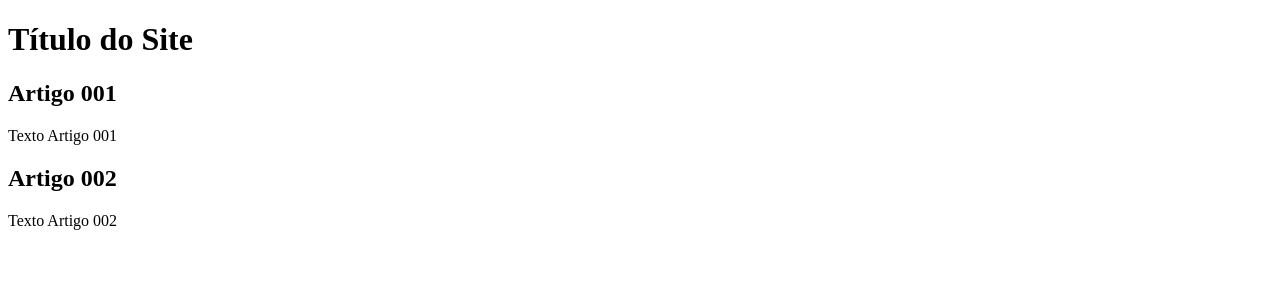
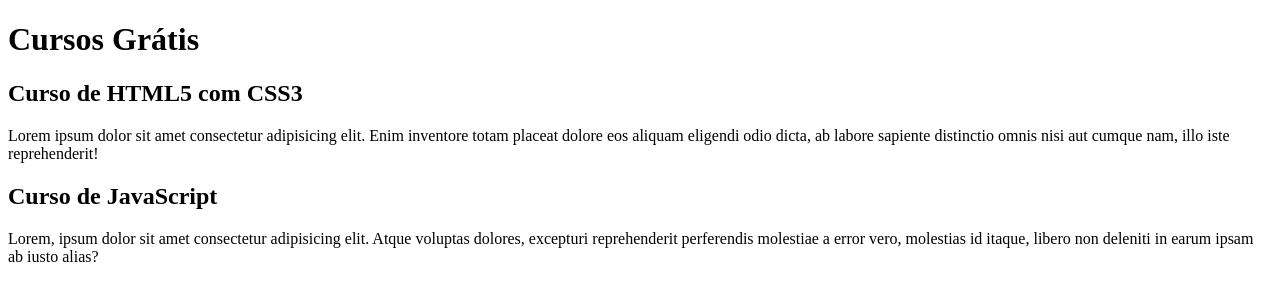
Before and after one commit to sergioricardodev/projeto-site, a plain HTML site: page index.html in a window 1280 px wide. Drawn offline with Linux system fonts and the light colour scheme.

Commit message:
comecei a escrever o conteudo

```diff
--- a/index.html
+++ b/index.html
@@ -8,15 +8,15 @@
 <body>
     <main>
         <header>
-            <h1>Título do Site</h1>
+            <h1>Cursos Grátis</h1>
         </header>
         <article>
-            <h2>Artigo 001</h2>
-            <p>Texto Artigo 001</p>
+            <h2>Curso de HTML5 com CSS3</h2>
+            <p>Lorem ipsum dolor sit amet consectetur adipisicing elit. Enim inventore totam placeat dolore eos aliquam eligendi odio dicta, ab labore sapiente distinctio omnis nisi aut cumque nam, illo iste reprehenderit!</p>
         </article>
         <article>
-            <h2>Artigo 002</h2>
-            <p>Texto Artigo 002</p>
+            <h2>Curso de JavaScript</h2>
+            <p>Lorem, ipsum dolor sit amet consectetur adipisicing elit. Atque voluptas dolores, excepturi reprehenderit perferendis molestiae a error vero, molestias id itaque, libero non deleniti in earum ipsam ab iusto alias?</p>
         </article>
     </main>
 </body>
```
